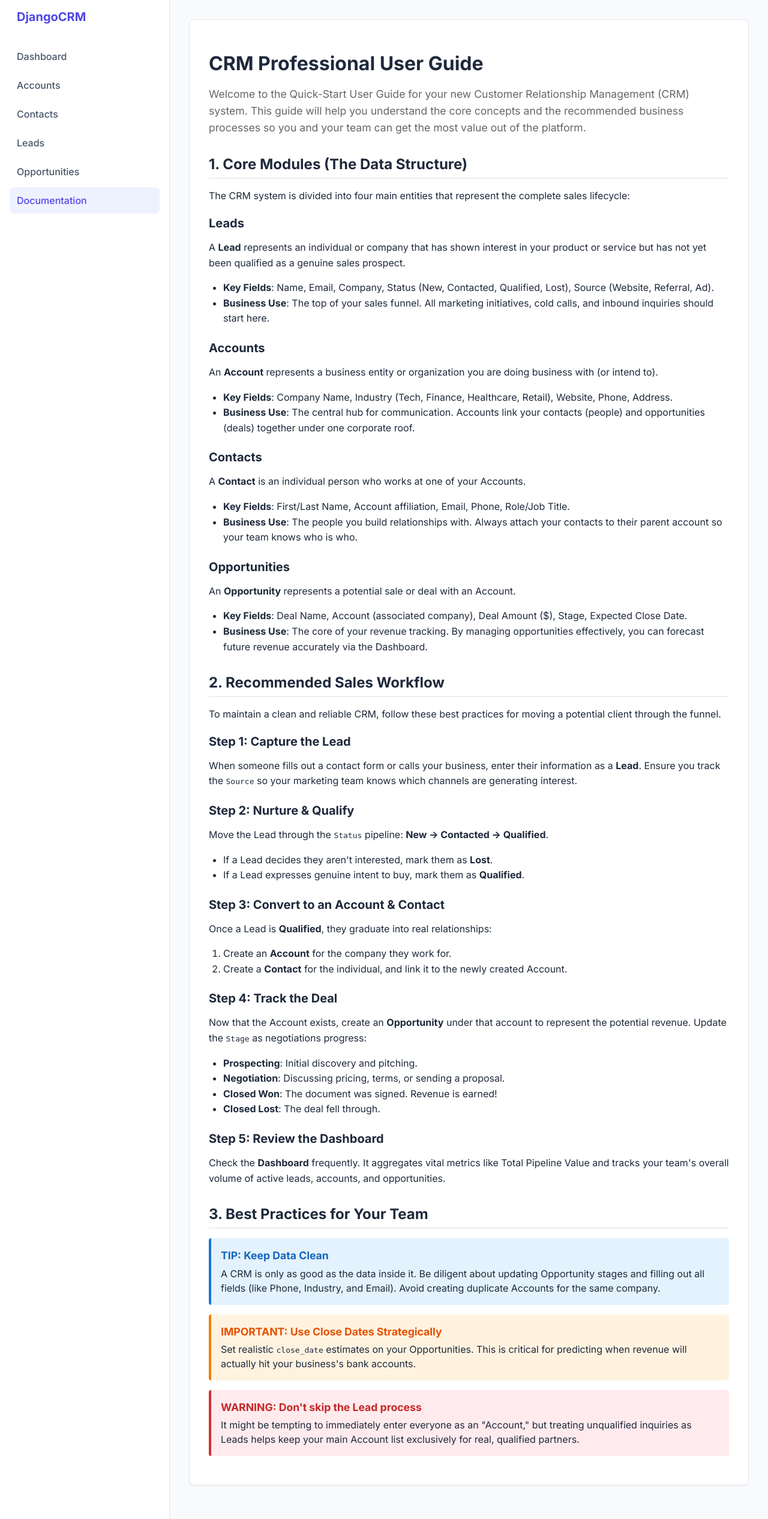
After one commit to knight-coder-llc/CRM-Project, a Django app: page /documentation/ in a window 1280 px wide. The commit adds this page. Shown: the whole page at 60% size. Run offline with Django 5.2, Linux system fonts and the light colour scheme.

Commit message:
added documentation, implemented delete with cascade.

```diff
--- a/crm/templates/crm/account_detail.html
+++ b/crm/templates/crm/account_detail.html
@@ -5,7 +5,10 @@
 {% block content %}
 <div class="flex justify-between items-center" style="margin-bottom: 2rem;">
     <h1 class="card-title" style="font-size: 1.5rem;">{{ account.name }}</h1>
-    <a href="{% url 'account_update' account.pk %}" class="btn btn-primary">Edit</a>
+    <div style="display: flex; gap: 0.5rem;">
+        <a href="{% url 'account_update' account.pk %}" class="btn btn-primary">Edit</a>
+        <a href="{% url 'account_delete' account.pk %}" class="btn btn-primary" style="background-color: #dc2626;">Delete</a>
+    </div>
 </div>
 
 <div class="grid" style="display: grid; grid-template-columns: 2fr 1fr; gap: 2rem;">
--- a/crm/templates/crm/account_list.html
+++ b/crm/templates/crm/account_list.html
@@ -27,9 +27,11 @@
                     <td>{{ acc.get_industry_display }}</td>
                     <td>{{ acc.phone }}</td>
                     <td><a href="{{ acc.website }}">{{ acc.website }}</a></td>
-                    <td>
+                    <td style="display: flex; gap: 0.5rem;">
                         <a href="{% url 'account_update' acc.pk %}" class="btn btn-secondary"
                             style="padding: 0.25rem 0.5rem; font-size: 0.75rem;">Edit</a>
+                        <a href="{% url 'account_delete' acc.pk %}" class="btn btn-primary"
+                            style="padding: 0.25rem 0.5rem; font-size: 0.75rem; background-color: #dc2626;">Delete</a>
                     </td>
                 </tr>
                 {% empty %}
--- a/crm/templates/crm/base.html
+++ b/crm/templates/crm/base.html
@@ -22,6 +22,7 @@
                 <a href="{% url 'contact_list' %}" class="nav-link {% if 'contact' in request.path %}active{% endif %}">Contacts</a>
                 <a href="{% url 'lead_list' %}" class="nav-link {% if 'lead' in request.path %}active{% endif %}">Leads</a>
                 <a href="{% url 'opportunity_list' %}" class="nav-link {% if 'opportunity' in request.path %}active{% endif %}">Opportunities</a>
+                <a href="{% url 'documentation' %}" class="nav-link {% if 'documentation' in request.path %}active{% endif %}">Documentation</a>
             </nav>
         </aside>
 
--- a/crm/templates/crm/contact_detail.html
+++ b/crm/templates/crm/contact_detail.html
@@ -3,7 +3,10 @@
 {% block content %}
 <div class="flex justify-between items-center" style="margin-bottom: 2rem;">
     <h1 class="card-title" style="font-size: 1.5rem;">{{ contact.first_name }} {{ contact.last_name }}</h1>
-    <a href="{% url 'contact_update' contact.pk %}" class="btn btn-primary">Edit</a>
+    <div style="display: flex; gap: 0.5rem;">
+        <a href="{% url 'contact_update' contact.pk %}" class="btn btn-primary">Edit</a>
+        <a href="{% url 'contact_delete' contact.pk %}" class="btn btn-primary" style="background-color: #dc2626;">Delete</a>
+    </div>
 </div>
 <div class="card">
     <div class="card-header">
--- /dev/null
+++ b/crm/templates/crm/documentation.html
@@ -0,0 +1,93 @@
+{% extends 'crm/base.html' %}
+
+{% block title %}Documentation | Django CRM{% endblock %}
+
+{% block content %}
+<div class="card" style="padding: 2rem;">
+    <h1 style="margin-bottom: 1rem; font-size: 2rem;">CRM Professional User Guide</h1>
+
+    <p style="margin-bottom: 2rem; color: #666; font-size: 1.1rem; line-height: 1.6;">
+        Welcome to the Quick-Start User Guide for your new Customer Relationship Management (CRM) system. This guide will help you understand the core concepts and the recommended business processes so you and your team can get the most value out of the platform.
+    </p>
+
+    <h2 style="margin-top: 2rem; margin-bottom: 1rem; border-bottom: 2px solid #eee; padding-bottom: 0.5rem; font-size: 1.5rem;">1. Core Modules (The Data Structure)</h2>
+    <p style="margin-bottom: 1rem; line-height: 1.6;">The CRM system is divided into four main entities that represent the complete sales lifecycle:</p>
+
+    <h3 style="margin-bottom: 0.5rem; font-size: 1.25rem;">Leads</h3>
+    <p style="margin-bottom: 0.5rem; line-height: 1.6;">A <strong>Lead</strong> represents an individual or company that has shown interest in your product or service but has not yet been qualified as a genuine sales prospect.</p>
+    <ul style="margin-bottom: 1.5rem; padding-left: 1.5rem; list-style-type: disc; line-height: 1.6;">
+        <li><strong>Key Fields</strong>: Name, Email, Company, Status (New, Contacted, Qualified, Lost), Source (Website, Referral, Ad).</li>
+        <li><strong>Business Use</strong>: The top of your sales funnel. All marketing initiatives, cold calls, and inbound inquiries should start here.</li>
+    </ul>
+
+    <h3 style="margin-bottom: 0.5rem; font-size: 1.25rem;">Accounts</h3>
+    <p style="margin-bottom: 0.5rem; line-height: 1.6;">An <strong>Account</strong> represents a business entity or organization you are doing business with (or intend to).</p>
+    <ul style="margin-bottom: 1.5rem; padding-left: 1.5rem; list-style-type: disc; line-height: 1.6;">
+        <li><strong>Key Fields</strong>: Company Name, Industry (Tech, Finance, Healthcare, Retail), Website, Phone, Address.</li>
+        <li><strong>Business Use</strong>: The central hub for communication. Accounts link your contacts (people) and opportunities (deals) together under one corporate roof.</li>
+    </ul>
+
+    <h3 style="margin-bottom: 0.5rem; font-size: 1.25rem;">Contacts</h3>
+    <p style="margin-bottom: 0.5rem; line-height: 1.6;">A <strong>Contact</strong> is an individual person who works at one of your Accounts.</p>
+    <ul style="margin-bottom: 1.5rem; padding-left: 1.5rem; list-style-type: disc; line-height: 1.6;">
+        <li><strong>Key Fields</strong>: First/Last Name, Account affiliation, Email, Phone, Role/Job Title.</li>
+        <li><strong>Business Use</strong>: The people you build relationships with. Always attach your contacts to their parent account so your team knows who is who.</li>
+    </ul>
+
+    <h3 style="margin-bottom: 0.5rem; font-size: 1.25rem;">Opportunities</h3>
+    <p style="margin-bottom: 0.5rem; line-height: 1.6;">An <strong>Opportunity</strong> represents a potential sale or deal with an Account.</p>
+    <ul style="margin-bottom: 2rem; padding-left: 1.5rem; list-style-type: disc; line-height: 1.6;">
+        <li><strong>Key Fields</strong>: Deal Name, Account (associated company), Deal Amount ($), Stage, Expected Close Date.</li>
+        <li><strong>Business Use</strong>: The core of your revenue tracking. By managing opportunities effectively, you can forecast future revenue accurately via the Dashboard.</li>
+    </ul>
+
+    <h2 style="margin-top: 2rem; margin-bottom: 1rem; border-bottom: 2px solid #eee; padding-bottom: 0.5rem; font-size: 1.5rem;">2. Recommended Sales Workflow</h2>
+    <p style="margin-bottom: 1rem; line-height: 1.6;">To maintain a clean and reliable CRM, follow these best practices for moving a potential client through the funnel.</p>
+
+    <h3 style="margin-bottom: 0.5rem; font-size: 1.25rem;">Step 1: Capture the Lead</h3>
+    <p style="margin-bottom: 1.5rem; line-height: 1.6;">When someone fills out a contact form or calls your business, enter their information as a <strong>Lead</strong>. Ensure you track the <code>Source</code> so your marketing team knows which channels are generating interest.</p>
+
+    <h3 style="margin-bottom: 0.5rem; font-size: 1.25rem;">Step 2: Nurture & Qualify</h3>
+    <p style="margin-bottom: 0.5rem; line-height: 1.6;">Move the Lead through the <code>Status</code> pipeline: <strong>New &rarr; Contacted &rarr; Qualified</strong>.</p>
+    <ul style="margin-bottom: 1.5rem; padding-left: 1.5rem; list-style-type: disc; line-height: 1.6;">
+        <li>If a Lead decides they aren't interested, mark them as <strong>Lost</strong>.</li>
+        <li>If a Lead expresses genuine intent to buy, mark them as <strong>Qualified</strong>.</li>
+    </ul>
+
+    <h3 style="margin-bottom: 0.5rem; font-size: 1.25rem;">Step 3: Convert to an Account & Contact</h3>
+    <p style="margin-bottom: 0.5rem; line-height: 1.6;">Once a Lead is <strong>Qualified</strong>, they graduate into real relationships:</p>
+    <ol style="margin-bottom: 1.5rem; padding-left: 1.5rem; list-style-type: decimal; line-height: 1.6;">
+        <li>Create an <strong>Account</strong> for the company they work for.</li>
+        <li>Create a <strong>Contact</strong> for the individual, and link it to the newly created Account.</li>
+    </ol>
+
+    <h3 style="margin-bottom: 0.5rem; font-size: 1.25rem;">Step 4: Track the Deal</h3>
+    <p style="margin-bottom: 0.5rem; line-height: 1.6;">Now that the Account exists, create an <strong>Opportunity</strong> under that account to represent the potential revenue. Update the <code>Stage</code> as negotiations progress:</p>
+    <ul style="margin-bottom: 1.5rem; padding-left: 1.5rem; list-style-type: disc; line-height: 1.6;">
+        <li><strong>Prospecting</strong>: Initial discovery and pitching.</li>
+        <li><strong>Negotiation</strong>: Discussing pricing, terms, or sending a proposal.</li>
+        <li><strong>Closed Won</strong>: The document was signed. Revenue is earned!</li>
+        <li><strong>Closed Lost</strong>: The deal fell through.</li>
+    </ul>
+
+    <h3 style="margin-bottom: 0.5rem; font-size: 1.25rem;">Step 5: Review the Dashboard</h3>
+    <p style="margin-bottom: 2rem; line-height: 1.6;">Check the <strong>Dashboard</strong> frequently. It aggregates vital metrics like Total Pipeline Value and tracks your team's overall volume of active leads, accounts, and opportunities.</p>
+
+    <h2 style="margin-top: 2rem; margin-bottom: 1rem; border-bottom: 2px solid #eee; padding-bottom: 0.5rem; font-size: 1.5rem;">3. Best Practices for Your Team</h2>
+
+    <div style="background-color: #e3f2fd; padding: 1rem; border-left: 4px solid #1976d2; margin-bottom: 1rem; border-radius: 4px; line-height: 1.5;">
+        <strong style="color: #1565c0; font-size: 1.1rem; display: block; margin-bottom: 0.25rem;">TIP: Keep Data Clean</strong>
+        A CRM is only as good as the data inside it. Be diligent about updating Opportunity stages and filling out all fields (like Phone, Industry, and Email). Avoid creating duplicate Accounts for the same company.
+    </div>
+
+    <div style="background-color: #fff3e0; padding: 1rem; border-left: 4px solid #f57c00; margin-bottom: 1rem; border-radius: 4px; line-height: 1.5;">
+        <strong style="color: #e65100; font-size: 1.1rem; display: block; margin-bottom: 0.25rem;">IMPORTANT: Use Close Dates Strategically</strong>
+        Set realistic <code>close_date</code> estimates on your Opportunities. This is critical for predicting when revenue will actually hit your business's bank accounts.
+    </div>
+
+    <div style="background-color: #ffebee; padding: 1rem; border-left: 4px solid #d32f2f; margin-bottom: 1rem; border-radius: 4px; line-height: 1.5;">
+        <strong style="color: #c62828; font-size: 1.1rem; display: block; margin-bottom: 0.25rem;">WARNING: Don't skip the Lead process</strong>
+        It might be tempting to immediately enter everyone as an "Account," but treating unqualified inquiries as Leads helps keep your main Account list exclusively for real, qualified partners.
+    </div>
+</div>
+{% endblock %}
--- a/crm/templates/crm/lead_detail.html
+++ b/crm/templates/crm/lead_detail.html
@@ -3,7 +3,10 @@
 {% block content %}
 <div class="flex justify-between items-center" style="margin-bottom: 2rem;">
     <h1 class="card-title" style="font-size: 1.5rem;">{{ lead.first_name }} {{ lead.last_name }}</h1>
-    <a href="{% url 'lead_update' lead.pk %}" class="btn btn-primary">Edit</a>
+    <div style="display: flex; gap: 0.5rem;">
+        <a href="{% url 'lead_update' lead.pk %}" class="btn btn-primary">Edit</a>
+        <a href="{% url 'lead_delete' lead.pk %}" class="btn btn-primary" style="background-color: #dc2626;">Delete</a>
+    </div>
 </div>
 <div class="card">
     <div class="card-header">
--- a/crm/templates/crm/lead_list.html
+++ b/crm/templates/crm/lead_list.html
@@ -29,9 +29,11 @@
                     <td>{{ lead.company }}</td>
                     <td>{{ lead.email }}</td>
                     <td>{{ lead.get_source_display }}</td>
-                    <td>
+                    <td style="display: flex; gap: 0.5rem;">
                         <a href="{% url 'lead_update' lead.pk %}" class="btn btn-secondary"
                             style="padding: 0.25rem 0.5rem; font-size: 0.75rem;">Edit</a>
+                        <a href="{% url 'lead_delete' lead.pk %}" class="btn btn-primary"
+                            style="padding: 0.25rem 0.5rem; font-size: 0.75rem; background-color: #dc2626;">Delete</a>
                     </td>
                 </tr>
                 {% empty %}
--- a/crm/templates/crm/opportunity_detail.html
+++ b/crm/templates/crm/opportunity_detail.html
@@ -3,7 +3,10 @@
 {% block content %}
 <div class="flex justify-between items-center" style="margin-bottom: 2rem;">
     <h1 class="card-title" style="font-size: 1.5rem;">{{ opportunity.name }}</h1>
-    <a href="{% url 'opportunity_update' opportunity.pk %}" class="btn btn-primary">Edit</a>
+    <div style="display: flex; gap: 0.5rem;">
+        <a href="{% url 'opportunity_update' opportunity.pk %}" class="btn btn-primary">Edit</a>
+        <a href="{% url 'opportunity_delete' opportunity.pk %}" class="btn btn-primary" style="background-color: #dc2626;">Delete</a>
+    </div>
 </div>
 <div class="card">
     <div class="card-header">
--- a/crm/templates/crm/opportunity_list.html
+++ b/crm/templates/crm/opportunity_list.html
@@ -29,9 +29,11 @@
                     <td><span class="badge badge-{{ opp.stage }}">{{ opp.get_stage_display }}</span></td>
                     <td>${{ opp.amount }}</td>
                     <td>{{ opp.close_date }}</td>
-                    <td>
+                    <td style="display: flex; gap: 0.5rem;">
                         <a href="{% url 'opportunity_update' opp.pk %}" class="btn btn-secondary"
                             style="padding: 0.25rem 0.5rem; font-size: 0.75rem;">Edit</a>
+                        <a href="{% url 'opportunity_delete' opp.pk %}" class="btn btn-primary"
+                            style="padding: 0.25rem 0.5rem; font-size: 0.75rem; background-color: #dc2626;">Delete</a>
                     </td>
                 </tr>
                 {% empty %}
--- a/crm/urls.py
+++ b/crm/urls.py
@@ -9,22 +9,29 @@ urlpatterns = [
     path('accounts/<int:pk>/', views.AccountDetailView.as_view(), name='account_detail'),
     path('accounts/create/', views.AccountCreateView.as_view(), name='account_create'),
     path('accounts/<int:pk>/update/', views.AccountUpdateView.as_view(), name='account_update'),
+    path('accounts/<int:pk>/delete/', views.AccountDeleteView.as_view(), name='account_delete'),
 
     # Contacts
     path('contacts/', views.ContactListView.as_view(), name='contact_list'),
     path('contacts/<int:pk>/', views.ContactDetailView.as_view(), name='contact_detail'),
     path('contacts/create/', views.ContactCreateView.as_view(), name='contact_create'),
     path('contacts/<int:pk>/update/', views.ContactUpdateView.as_view(), name='contact_update'),
+    path('contacts/<int:pk>/delete/', views.ContactDeleteView.as_view(), name='contact_delete'),
 
     # Leads
     path('leads/', views.LeadListView.as_view(), name='lead_list'),
     path('leads/<int:pk>/', views.LeadDetailView.as_view(), name='lead_detail'),
     path('leads/create/', views.LeadCreateView.as_view(), name='lead_create'),
     path('leads/<int:pk>/update/', views.LeadUpdateView.as_view(), name='lead_update'),
+    path('leads/<int:pk>/delete/', views.LeadDeleteView.as_view(), name='lead_delete'),
 
     # Opportunities
     path('opportunities/', views.OpportunityListView.as_view(), name='opportunity_list'),
     path('opportunities/<int:pk>/', views.OpportunityDetailView.as_view(), name='opportunity_detail'),
     path('opportunities/create/', views.OpportunityCreateView.as_view(), name='opportunity_create'),
     path('opportunities/<int:pk>/update/', views.OpportunityUpdateView.as_view(), name='opportunity_update'),
+    path('opportunities/<int:pk>/delete/', views.OpportunityDeleteView.as_view(), name='opportunity_delete'),
+
+    # Documentation
+    path('documentation/', views.DocumentationView.as_view(), name='documentation'),
 ]
--- a/crm/views.py
+++ b/crm/views.py
@@ -42,6 +42,11 @@ class AccountUpdateView(UpdateView):
     fields = '__all__'
     success_url = reverse_lazy('account_list')
 
+class AccountDeleteView(DeleteView):
+    model = Account
+    template_name = 'crm/account_confirm_delete.html'
+    success_url = reverse_lazy('account_list')
+
 # --- Contact Views ---
 class ContactListView(ListView):
     model = Contact
@@ -63,6 +68,11 @@ class ContactUpdateView(UpdateView):
     model = Contact
     template_name = 'crm/contact_form.html'
     fields = '__all__'
+    success_url = reverse_lazy('contact_list')
+
+class ContactDeleteView(DeleteView):
+    model = Contact
+    template_name = 'crm/contact_confirm_delete.html'
     success_url = reverse_lazy('contact_list')
 
 # --- Lead Views ---
@@ -88,6 +98,11 @@ class LeadUpdateView(UpdateView):
     fields = '__all__'
     success_url = reverse_lazy('lead_list')
 
+class LeadDeleteView(DeleteView):
+    model = Lead
+    template_name = 'crm/lead_confirm_delete.html'
+    success_url = reverse_lazy('lead_list')
+
 # --- Opportunity Views ---
 class OpportunityListView(ListView):
     model = Opportunity
@@ -110,3 +125,11 @@ class OpportunityUpdateView(UpdateView):
     template_name = 'crm/opportunity_form.html'
     fields = '__all__'
     success_url = reverse_lazy('opportunity_list')
+
+class OpportunityDeleteView(DeleteView):
+    model = Opportunity
+    template_name = 'crm/opportunity_confirm_delete.html'
+    success_url = reverse_lazy('opportunity_list')
+
+class DocumentationView(TemplateView):
+    template_name = 'crm/documentation.html'
```
Also changed, not shown: crm/templates/crm/account_confirm_delete.html (added, +15 -0 lines), crm/templates/crm/contact_confirm_delete.html (added, +15 -0 lines), crm/templates/crm/contact_list.html (+4 -3 lines), crm/templates/crm/lead_confirm_delete.html (added, +15 -0 lines), crm/templates/crm/opportunity_confirm_delete.html (added, +15 -0 lines).
